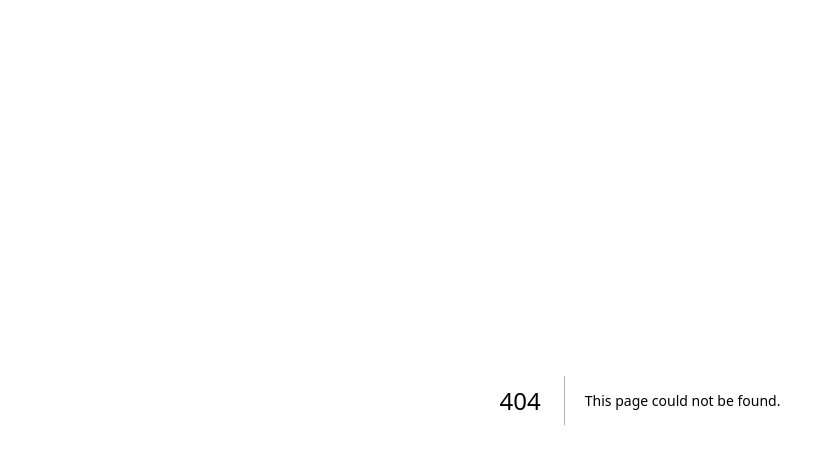
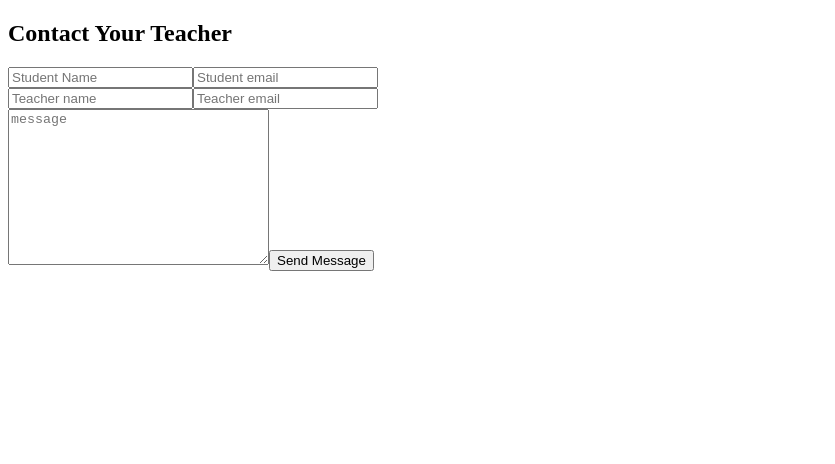
Before and after one commit to abbyesmith/graphr_3.0, a Next.js app in the folder client/: page /email in a window 1280 px wide. Before the commit this address had no page. Shown: the top 464 px of the page, without its empty margins (0-835 px from the left). Built offline with nearby package versions, Linux system fonts and the light colour scheme.

Commit message:
Sandbox email component

```diff
--- a/client/package.json
+++ b/client/package.json
@@ -9,8 +9,10 @@
     "lint": "next lint"
   },
   "dependencies": {
+    "@emailjs/browser": "^3.11.0",
     "autoprefixer": "10.4.14",
     "chart.js": "^4.3.0",
+    "emailjs": "^4.0.1",
     "html2canvas": "^1.4.1",
     "next": "13.3.1",
     "postcss": "8.4.23",
--- /dev/null
+++ b/client/pages/email.js
@@ -0,0 +1,41 @@
+import React, {useRef} from 'react'
+import emailjs from '@emailjs/browser'
+
+const Email = () => {
+
+    const form = useRef()
+
+    const sendEmail = (e) => {
+        e.preventDefault();
+
+        emailjs.sendForm('service_d26dps5', 'template_zcchehl', form.current, 'sKoaJ5-AXg8RNDO8G')
+            .then((result) => {
+                console.log(result.text);
+            }, (error) => {
+                console.log(error.text);
+            });
+            e.target.reset();
+        };
+
+
+    return (
+        <section>
+            <div>
+                <h2>Contact Your Teacher</h2>
+                <form ref={form} onSubmit={sendEmail}>
+                    <input type="text" placeholder='Student Name' name = "user_name" required />
+                    <input type="email" placeholder='Student email' name = "user_email" required />
+                    {/* <input type="text" placeholder='subject' name = "subject_line" required /> */}
+                    <br></br>
+                    <input type="text" placeholder='Teacher name' name = "teacher_name" required />
+                    <input type="email" placeholder='Teacher email' name = "teacher_email" required />
+                    <br></br>
+                    <textarea name = "message" placeholder = 'message' cols = "30" rows = "10" />
+                    <button type = "submit">Send Message</button>
+                </form>
+            </div>
+        </section>
+    )
+}
+
+export default Email
--- a/client/styles/globals.css
+++ b/client/styles/globals.css
@@ -1,6 +1,6 @@
-@tailwind base;
+/* @tailwind base;
 @tailwind components;
-@tailwind utilities;
+@tailwind utilities; */
 
 /* :root {
   --foreground-rgb: 0, 0, 0;
```
Also changed, not shown: 1 other file (tests, documents, lock files or other folders).
